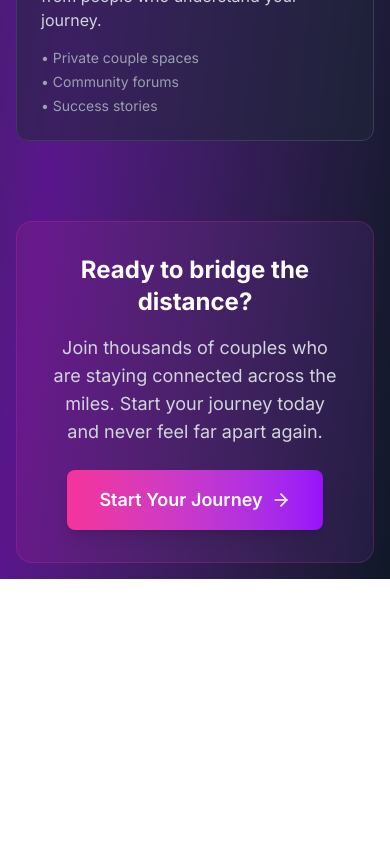
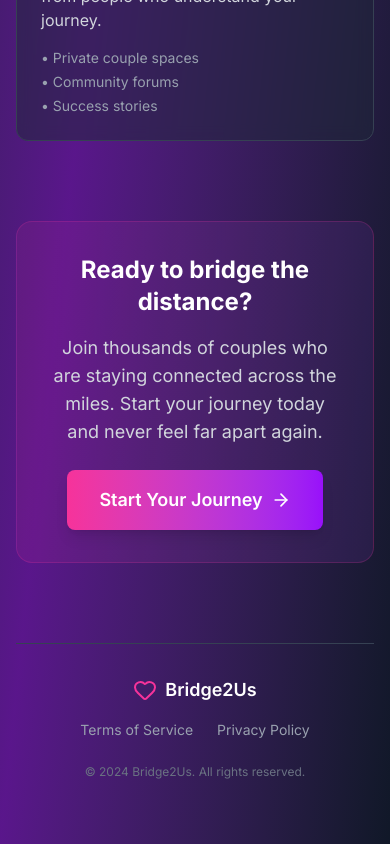
Before and after one commit to ericlee360photo-svg/bridge2us, a Next.js app: page / in a window 390 px wide. Shown: the part 2844-3688 px from the top of the page. Before the commit the page ends 3423 px from the top, so only its background shows below. Built offline with nearby package versions, Linux system fonts and the light colour scheme.

Commit message:
Add footer with Terms of Service and Privacy Policy links to home page - Add professional footer with Bridge2Us branding - Include links to /terms and /privacy pages - Add copyright notice - Responsive design for mobile and desktop

```diff
--- a/src/app/page.tsx
+++ b/src/app/page.tsx
@@ -166,7 +166,7 @@ export default function Home(){
         </div>
 
         {/* CTA Section */}
-        <div className="text-center bg-gradient-to-r from-pink-500/10 to-purple-500/10 rounded-2xl p-8 border border-pink-500/20">
+        <div className="text-center bg-gradient-to-r from-pink-500/10 to-purple-500/10 rounded-2xl p-8 border border-pink-500/20 mb-20">
           <h2 className="text-2xl md:text-3xl font-bold text-white mb-4">
             Ready to bridge the distance?
           </h2>
@@ -181,6 +181,37 @@ export default function Home(){
             <ArrowRight className="w-5 h-5" />
           </button>
         </div>
+
+        {/* Footer */}
+        <footer className="border-t border-gray-700 pt-8 pb-12">
+          <div className="flex flex-col md:flex-row justify-between items-center">
+            <div className="flex items-center gap-2 mb-4 md:mb-0">
+              <Heart className="w-6 h-6 text-pink-500" />
+              <span className="text-white font-semibold text-lg">Bridge2Us</span>
+            </div>
+
+            <div className="flex flex-col md:flex-row items-center gap-6 text-sm">
+              <div className="flex items-center gap-6">
+                <a
+                  href="/terms"
+                  className="text-gray-400 hover:text-white transition-colors"
+                >
+                  Terms of Service
+                </a>
+                <a
+                  href="/privacy"
+                  className="text-gray-400 hover:text-white transition-colors"
+                >
+                  Privacy Policy
+                </a>
+              </div>
+
+              <div className="text-gray-500 text-xs">
+                © 2024 Bridge2Us. All rights reserved.
+              </div>
+            </div>
+          </div>
+        </footer>
       </div>
     </div>
   );
```
